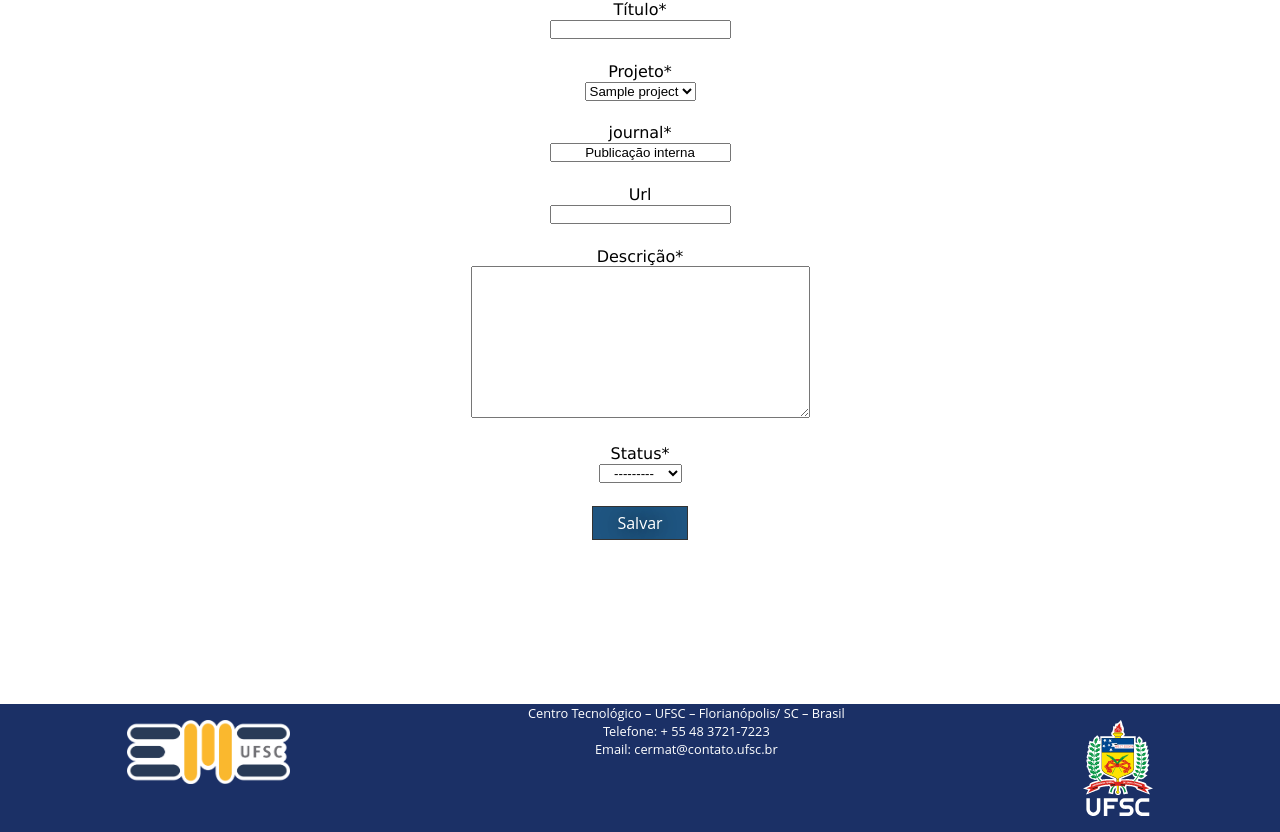
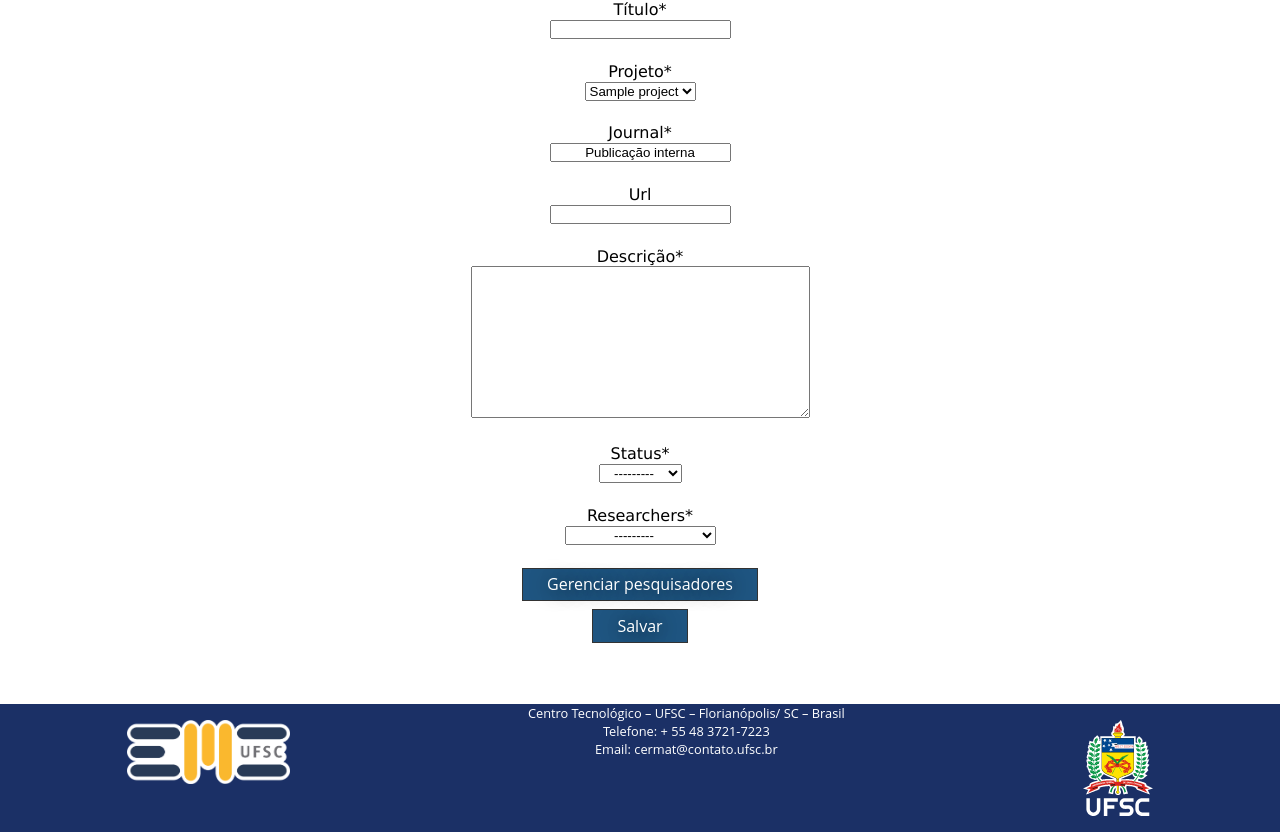
Before and after one commit to DeckerDe/site_cermat, a Django app: page /publica/criar_publica/ in a window 1280 px wide. Shown: the part 96-928 px from the top of the page. Run offline with Django 3.2, Linux system fonts and the light colour scheme; a user stored in the database is signed in; tables that the repository leaves empty hold one stand-in row (values such as "Sample post"); some libraries are stand-ins or nearby versions.

Commit message:
manage author modal

```diff
--- a/cermat/publica/forms.py
+++ b/cermat/publica/forms.py
@@ -1,4 +1,4 @@
-from .models import Publica, Author, Organization
+from .models import Publica, Researcher, Organization
 from django.forms import ModelForm
 from django_summernote.widgets import SummernoteWidget, SummernoteInplaceWidget
 from django import forms
@@ -6,14 +6,16 @@ from django import forms
 
 class CreatePublicaForm(ModelForm):
 
+    researchers = forms.ModelChoiceField(queryset=Researcher.objects.all(), required=True)
     body = forms.CharField(widget=SummernoteWidget(), label='Descrição')
     class Meta:
         model = Publica
-        fields = ['title', 'proj','journal','url', 'body', 'status']
+        fields = ['title', 'proj','journal','url', 'body', 'status','researchers',]
         labels = {
             'title': 'Título',
+            'researchers': 'Pesquisadores',
             'proj': 'Projeto',
-            'journal':'journal',
+            'journal':'Journal',
             'url':'Url',
             'body': 'Descrição',
         }
@@ -31,9 +33,9 @@ class UpdatePublicaForm(ModelForm):
             'body': 'Descrição',
         }
 
-class CreateAuthorForm(ModelForm):
+class CreateResearcherForm(ModelForm):
     class Meta:
-        model = Author
+        model = Researcher
         fields = {'name', 'organization', 'researchgate', 'linkedin', 'lattes'}
         labels = {
             'name': 'Nome',
--- a/cermat/publica/models.py
+++ b/cermat/publica/models.py
@@ -5,6 +5,18 @@ from django.urls import reverse
 from django.utils.text import slugify
 
 User = get_user_model()
+
+class Organization(models.Model):
+    name = models.CharField(max_length=255, unique=True)
+    url = models.URLField(blank=True)
+
+
+class Researcher(models.Model):
+    name = models.CharField(max_length=255, unique=True)
+    organization = models.ForeignKey(Organization, on_delete=models.PROTECT, default='11000')
+    researchgate = models.URLField(blank=True)
+    linkedin = models.URLField(blank=True)
+    lattes = models.URLField(blank=True)
 
 class PublishedManager(models.Manager):
     def get_queryset(self):
@@ -50,6 +62,7 @@ class Publica(models.Model):
         ('publicado', 'Publicado')
     )
     title = models.CharField(max_length=250, unique=True)
+    researchers = models.ManyToManyField(Researcher)
     proj = models.ForeignKey(Project, on_delete=models.CASCADE, default='11000')
     journal = models.CharField(max_length=250, default='Publicação interna')
     url = models.URLField(blank=True)
@@ -81,16 +94,3 @@ class Publica(models.Model):
         return reverse(
             'publica:publica_detalhe',
             args=[self.publish.year, self.publish.month, self.publish.day, self.slug])
-
-
-class Organization(models.Model):
-    name = models.CharField(max_length=255, unique=True)
-    url = models.URLField(blank=True)
-
-
-class Author(models.Model):
-    name = models.CharField(max_length=255, unique=True)
-    organization = models.ForeignKey(Organization, on_delete=models.PROTECT, default='11000')
-    researchgate = models.URLField(blank=True)
-    linkedin = models.URLField(blank=True)
-    lattes = models.URLField(blank=True)
--- a/cermat/publica/urls.py
+++ b/cermat/publica/urls.py
@@ -13,7 +13,7 @@ urlpatterns =[
     path('projetos/', views.lista_projetos, name='lista_projetos'),
     path('prod_cient/', views.prod_cient, name='prod_cient'),
     path('proj/<int:year>/<int:month>/<int:day>/<slug:project_slug>/', views.projeto_detalhe, name='projeto_detalhe'),
-    path('criar_autor/', views.CreateAuthor.as_view(), name='criar_autor'),
+    path('criar_autor/', views.CreateResearcher.as_view(), name='criar_autor'),
     #path('atualizar_autor/', views.update_author, name='atualizar_autor'),
     #path('deletar_autor/', views.delete_author, name='deletar_autor'),
 
--- a/cermat/publica/views.py
+++ b/cermat/publica/views.py
@@ -1,10 +1,10 @@
 from django.shortcuts import render, get_object_or_404, redirect, reverse
 from django.core.paginator import Paginator, EmptyPage, PageNotAnInteger
-from .models import Publica, Project, Author, Organization
+from .models import Publica, Project, Researcher, Organization
 from django.db.models import Q
 from django.contrib.postgres.search import TrigramSimilarity
 from django.contrib.auth.mixins import LoginRequiredMixin
-from .forms import CreatePublicaForm, UpdatePublicaForm, CreateAuthorForm
+from .forms import CreatePublicaForm, UpdatePublicaForm, CreateResearcherForm
 from django.core import serializers
 from django.views.generic.edit import (
     CreateView,
@@ -99,7 +99,7 @@ def prod_cient(request):
     return render(request, 'publica/scientific.html', { 'projects': projects })
 
 
-class CreateAuthor(CreateView):
-    model = Author
+class CreateResearcher(CreateView):
+    model = Researcher
     template_name_suffix  = '_create_form'
-    form_class = CreateAuthorForm
+    form_class = CreateResearcherForm
--- a/cermat/static/css/project.css
+++ b/cermat/static/css/project.css
@@ -662,6 +662,10 @@ h1 {
   text-align: center;
 }
 
+#publica_creation button {
+  align-self: center;
+}
+
 #publica_creation input {
   align-self: center;
 }
--- a/cermat/static/sass/project.scss
+++ b/cermat/static/sass/project.scss
@@ -697,6 +697,9 @@ h1{
   *{
     text-align: center;
   }
+  button{
+    align-self: center;
+  }
   input{
     align-self: center;
   }
--- a/cermat/templates/pages/team.html
+++ b/cermat/templates/pages/team.html
@@ -2,6 +2,9 @@
 {% block title %} Equipe {% endblock %}
 
 {% block content %}
+<h1>pagina em constr</h1>
+
+
 <button id="show-modal" @click="showModal = true">Show Modal</button>
 <modal v-if="showModal" @close="showModal = false" >
   <template v-slot:header>
--- a/cermat/templates/publica/publica_create_form.html
+++ b/cermat/templates/publica/publica_create_form.html
@@ -5,7 +5,22 @@
   <form id="publica_creation" method="POST">
     {% csrf_token %}
     {{ form|crispy }}
+    <button id="show-modal" @click="showModal = true" class="smallBtn" type="button" > Gerenciar pesquisadores </button>
     <input class='smallBtn' type="submit" value="Salvar">
   </form>
 
+  <modal v-if="showModal" @close="showModal = false" >
+    <template v-slot:header>
+      <h3> Pesquisadores </h3>
+    </template>
+    <template v-slot:body>
+      <h4>Lista de pesquisadores</h4>
+    </template>
+    <template v-slot:footer>
+      <div class="modal-footer">
+          <button>Salvar</button>
+          <button>Deletar</button>
+    </template>
+  </modal>
+
 {% endblock %}
```
Also changed, not shown: cermat/publica/migrations/0013_auto_20201110_1125.py (added).
